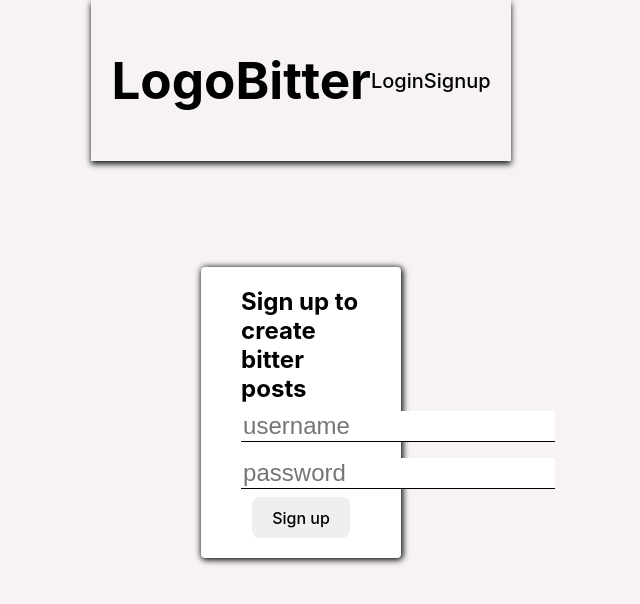
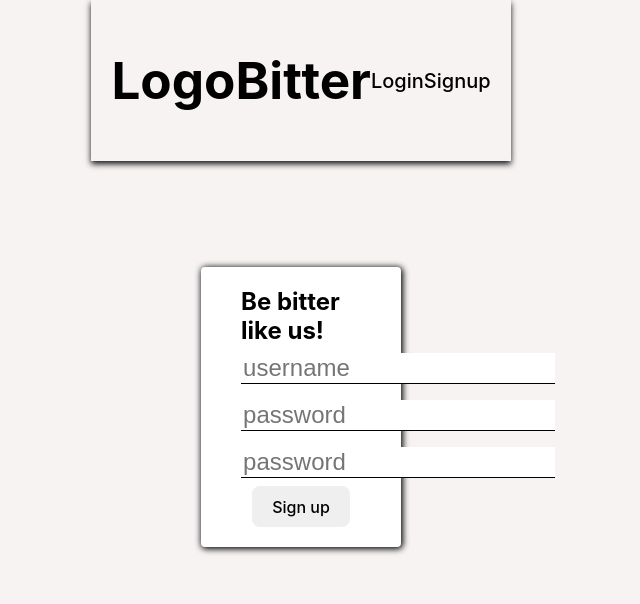
Before and after one commit to mleitejensen/BitterBlog, a React (Vite) app in the folder Bitter/: page /signup in a window 1280 px wide. Shown: the top 604 px of the page, without its empty margins (339-979 px from the left). Built offline with nearby package versions, Linux system fonts and the light colour scheme.

Commit message:
Added second password field on signup, changed navbar links, disabled button when loading on login page

```diff
--- a/Bitter/src/components/Navbar.jsx
+++ b/Bitter/src/components/Navbar.jsx
@@ -14,8 +14,10 @@ const Navbar = () => {
   return (
     <header>
         <nav>
+        <Link to="/">
           <h1>Logo</h1>
-        <Link to="/">
+        </Link>
+        <Link to="/home/:user">
           {!user && (
             <h1>Bitter</h1>
           )}
--- a/Bitter/src/pages/Login.jsx
+++ b/Bitter/src/pages/Login.jsx
@@ -24,7 +24,7 @@ const Login = () => {
             {/* error message here */}
             {error && <div className="error">{error}</div>}
 
-            <button>Sign in</button>
+            <button disabled={isLoading}>Sign in</button>
         </form>
         </>
     )
--- a/Bitter/src/pages/Signup.jsx
+++ b/Bitter/src/pages/Signup.jsx
@@ -4,10 +4,16 @@ import { useSignup } from "../hooks/useSignup"
 const Signup = () => {
     const [username, setUsername] = useState("")
     const [password, setPassword] = useState("")
+    const [passwordCheck, setPasswordCheck] = useState("")
     const {signup, isLoading, error} = useSignup()
 
     const handleSubmit = async (e) => {
         e.preventDefault()
+
+        if(password !== passwordCheck){
+            console.log("passwords do not match")
+            return
+        }
 
         await signup(username, password)
     }
@@ -15,10 +21,12 @@ const Signup = () => {
     return(
         <>
         <form className="loginForm" onSubmit={handleSubmit}>
-            <h2>Sign up to create bitter posts</h2>
+            <h2>Be bitter like us!</h2>
             <input type="text" name="username" placeholder="username" value={username} onChange={(e) => setUsername(e.target.value)}/>
             <br />
             <input type="password" name="password" placeholder="password" value={password} onChange={(e) => setPassword(e.target.value)}/>
+            <br />
+            <input type="password" name="password" placeholder="password" value={passwordCheck} onChange={(e) => setPasswordCheck(e.target.value)}/>
             <br />
 
             {/* error message here */}
```
